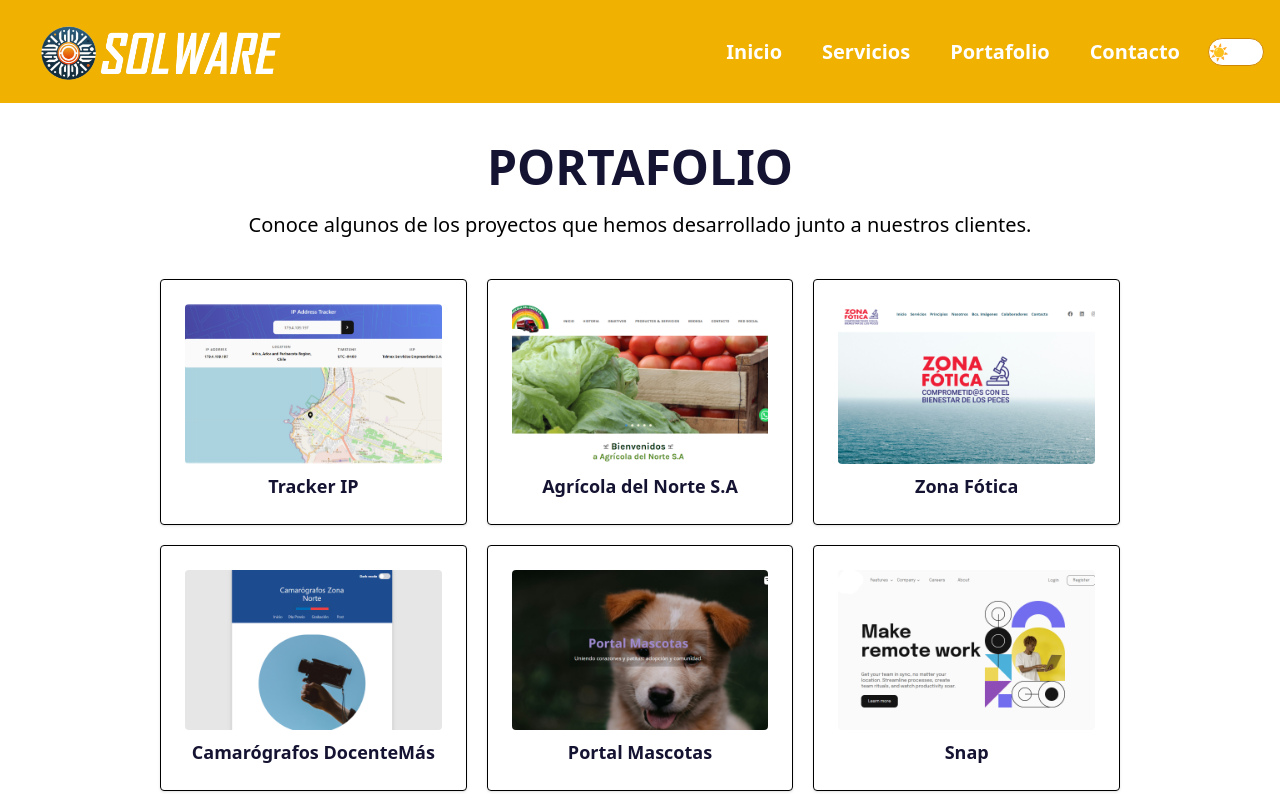
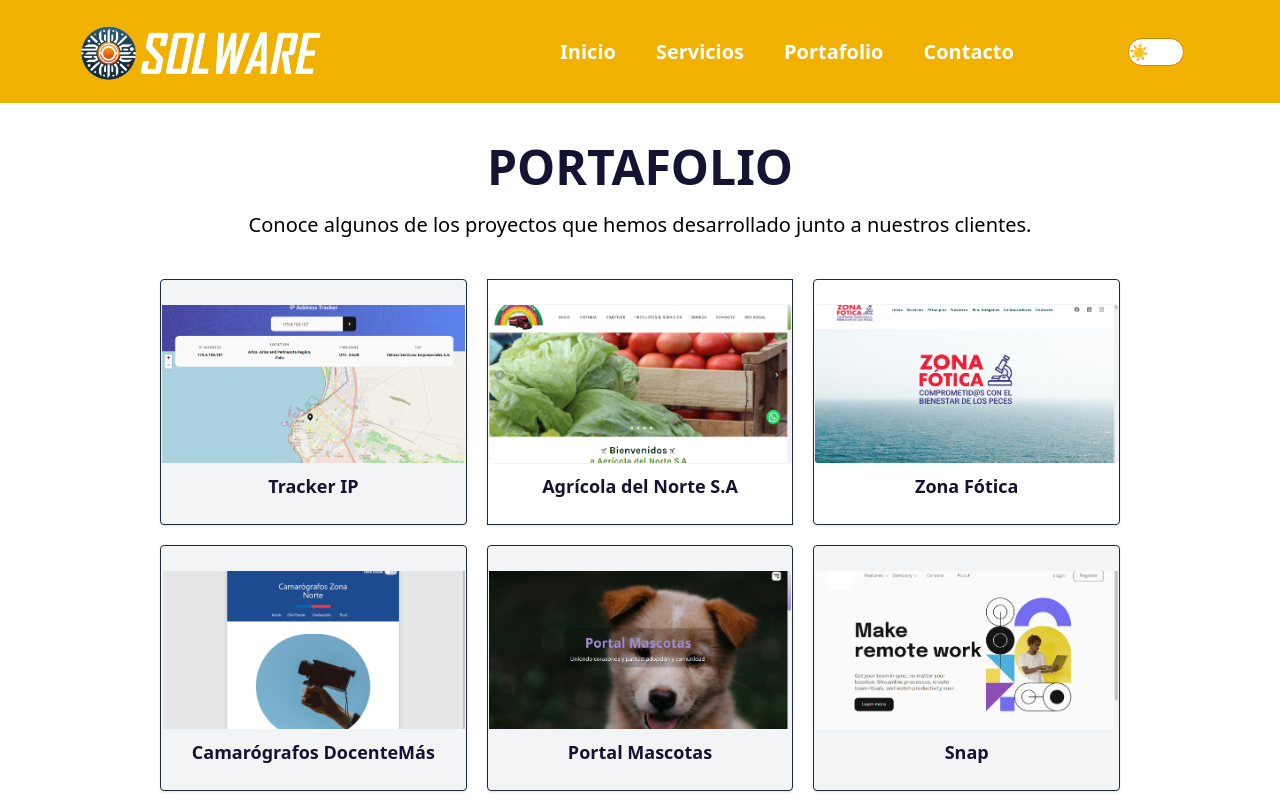
Before and after one commit to hectrhcc/Solware, a React (Vite) app: page /portafolio in a window 1280 px wide. Shown: the top 800 px of the page. Built offline with nearby package versions, Linux system fonts and the light colour scheme.

Commit message:
alineaciones

```diff
--- a/src/components/Footer.jsx
+++ b/src/components/Footer.jsx
@@ -20,9 +20,9 @@
     <img
       src={logoletra}
       alt="Logo"
-      className="w-89 h-17  object-contain lg:relative lg:left-4 "
+      className="w-89 h-17  object-contain lg:relative lg:left-15 "
     />
-    <span className="text-sm text-white bottom-3 mx-0  md:text-center lg:text-normal lg:relative lg:left-5 lg:mt-3.5 ">Desarrollo que impulsa tu negocio</span>
+    <span className="text-sm text-white bottom-3 mx-0  md:text-center lg:text-normal lg:relative lg:left-15 lg:mt-3.5 ">Desarrollo que impulsa tu negocio</span>
   </div>
 
   {/* Navegación */}
--- a/src/components/Header.jsx
+++ b/src/components/Header.jsx
@@ -53,20 +53,20 @@
     <>
       <header className="w-full h-full flex justify-between items-center p-4 bg-yellow-500 relative">
         {/* Hamburguesa */}
-        <div className="lg:hidden w-1/12 h-16.5 items-center bg-yellow-500">
+        <div className="lg:hidden md:hidden w-1/12 h-16.5 items-center bg-yellow-500">
           <button onClick={toggleMenu} className="button-menu">
             <Hamburguesa open={openBurger} />
           </button>
         </div>
 
         {/* Logo */}
-        <div className="lg:w-1/4 w-10/12 bg-yellow-500 flex items-start logo-emergente" >
+        <div className="lg:w-1/4 w-10/12 bg-yellow-500 flex items-start logo-emergente lg:relative lg:left-10" >
  <Link href="/" >
  <img src={logoletra} alt="Logo de Solware" className="object-contain lg:w-70 " />
 </Link>
         </div>
         {/* Menú escritorio */}
-        <nav className="lg:w-3/4 gap-4 hidden md:flex justify-end pr-1 bg-yellow-500 text-white place-items-start">
+        <nav className="lg:w-3/4 gap-4 hidden md:flex justify-center pr-1 bg-yellow-500 text-white place-items-start">
           <Link href="/" className="mr-3 text-xl pr-3 ml-20 font-semibold subrayado-naranja-espacio">Inicio</Link>
           <Link href="Servicios" className="mr-3 text-xl pr-3 font-semibold subrayado-naranja-espacio">Servicios</Link>
           <Link href="Portafolio" className="mr-3 text-xl pr-3 font-semibold subrayado-naranja-espacio">Portafolio</Link>
@@ -74,7 +74,7 @@
         </nav>
 
         {/* Icono Sol / Luna */}
-        <div className="flex items-center justify-items-normal ">
+        <div className="flex items-center justify-items-normal lg:relative lg:right-20 ">
           <label htmlFor="darkmode" className="bg-white w-14 h-7 rounded-full cursor-pointer p-1 border-1  border-yellow-600 relative focus:outline-none focus:ring-0">
             <input onClick={handleClick} type="checkbox" id="darkmode" className="sr-only peer " checked={darkMode} readOnly />
             <div id="luna" className="w-5 h-5  rounded-full peer-checked:translate-x-6 transition-all bg-white ">
--- a/src/components/Portafolio.jsx
+++ b/src/components/Portafolio.jsx
@@ -11,17 +11,17 @@
     <p className='text-sm md:text-lg w-11/12 md:w-2/3 lg:w-full mx-auto text-center lg:text-xl mb-5'>
         Conoce algunos de los proyectos que hemos desarrollado junto a nuestros clientes.
       </p>
-    <div className='mt-5 gap-5 flex flex-col lg:flex-row justify-center items-center w-full lg:w-3/4 mx-auto' data-aos="zoom-in">
-        <div className='text-sm md:text-lg border-1 w-3/4 lg:w-1/2 p-6 text-center rounded shadow'>
-        <img src={tracker} alt='tacker ip' className='w-full h-40 object-cover rounded  transform transition-transform duration-300 hover:scale-105 '/>
+    <div className='mt-5 gap-5 flex flex-col lg:flex-row justify-center items-center w-full lg:w-3/4 mx-auto ' data-aos="zoom-in">
+        <div className='bg-gray-100 rounded text-sm md:text-lg border-1 border-gray-800 w-3/4 lg:w-1/2 pt-6 pb-6 text-center shadow transform transition-transform duration-300 hover:scale-105'>
+        <img src={tracker} alt='tacker ip' className='w-full h-40 object-cover border-1 border-gray-100  '/>
         <h2 className='text-lg font-semibold color mt-2'>Tracker IP</h2>
         </div>
-        <div className='text-sm md:text-lg border-1 w-3/4 lg:w-1/2 p-6 text-center rounded shadow'>
-        <img src={agricola} alt='agricola del norte s.a' className='w-full h-40 object-cover rounded  transform transition-transform duration-300 hover:scale-105 '/>
+        <div className='text-sm md:text-lg  w-3/4 lg:w-1/2 text-center border-1 border-gray-800  pt-6 pb-6 ounded shadow transform transition-transform duration-300 hover:scale-105 '>
+        <img src={agricola} alt='agricola del norte s.a' className='w-full h-40 object-cover rounded  border-1 border-gray-100 '/>
         <h2 className='text-lg font-semibold color mt-2'>Agrícola del Norte S.A</h2>
         </div>
-        <div className='text-sm md:text-lg border-1 w-3/4 lg:w-1/2 p-6 text-center rounded shadow'>
-        <img src={zona} alt='zona fotica' className='w-full h-40 object-cover rounded   transform transition-transform duration-300 hover:scale-105'/>
+        <div className='text-sm md:text-lg border-1 w-3/4 lg:w-1/2   border-gray-800 pt-6 pb-6 text-center rounded shadow transform transition-transform duration-300 hover:scale-105 '>
+        <img src={zona} alt='zona fotica' className='w-full h-40 object-cover border-1  rounded border-gray-100 '/>
         <h2 className='text-lg font-semibold color mt-2'>Zona Fótica</h2>
         </div>
     </div>
--- a/src/pages/ContactoPage.jsx
+++ b/src/pages/ContactoPage.jsx
@@ -7,8 +7,8 @@
 
   return (
     <>
-      <h1 className='text-2xl md:text-4xl lg:text-5xl font-bold color text-center mt-7 md:mt-10 mb-0 md:mb-2 color ' data-aos="fade-up" >CONTACTO</h1>
-    <div className=' lg:flex  lg:flex-row lg:mb-12 mb-7 items-stretch '>
+      <h1 className='text-2xl md:text-4xl lg:text-5xl font-bold color text-center mt-7 md:mt-10 mb-1 md:mb-2 color ' data-aos="fade-up" >CONTACTO</h1>
+    <div className=' lg:flex  lg:flex-row lg:mb-20 mb-7 items-stretch '>
       <div className='hidden lg:flex  w-3/12  h-full  relative left-10 ' data-aos="fade-right">
    <video
   autoPlay
--- a/src/pages/PortafolioPage.jsx
+++ b/src/pages/PortafolioPage.jsx
@@ -11,32 +11,33 @@
 
       <div className='mt-5 mb-15 gap-5 flex flex-col lg:flex-row justify-center items-center w-full lg:w-3/4 mx-auto' data-aos="fade-up">
 
-        <div className='border-1 w-3/4 lg:w-1/2 p-6 text-center rounded shadow'>
+        <div className='bg-gray-100 rounded text-sm md:text-lg border-1 border-gray-800 w-3/4 lg:w-1/2 pt-6 pb-6 text-center shadow  transform transition-transform duration-300 hover:scale-105'>
           <img
             src={camara}
             alt='camarógrafos docentemás'
-            className='w-full h-40 object-cover rounded transform transition-transform duration-300 hover:scale-105'
+            className='w-full h-40 object-cover border-1 border-gray-100 '
           />
           <h2 className='text-lg font-semibold color mt-2'>Camarógrafos DocenteMás</h2>
         </div>
 
-        <div className='border-1 w-3/4 lg:w-1/2 p-6 text-center rounded shadow'>
+        <div className='bg-gray-100 rounded text-sm md:text-lg border-1 border-gray-800 w-3/4 lg:w-1/2 pt-6 pb-6 text-center shadow  transform transition-transform duration-300 hover:scale-105'>
           <img
             src={mascotas}
             alt='portal mascotas'
-            className='w-full h-40 object-cover rounded transform transition-transform duration-300 hover:scale-105'
+            className='w-full h-40 object-cover border-1 border-gray-100'
           />
           <h2 className='text-lg font-semibold color mt-2'>Portal Mascotas</h2>
         </div>
 
-        <div className='border-1 w-3/4 lg:w-1/2 p-6 text-center rounded shadow'>
+        <div className='bg-gray-100 rounded text-sm md:text-lg border-1 border-gray-800 w-3/4 lg:w-1/2 pt-6 pb-6 text-center shadow  transform transition-transform duration-300 hover:scale-105'>
           <img
             src={snap}
             alt='snap'
-            className='w-full h-40 object-cover rounded transform transition-transform duration-300 hover:scale-105'
+            className='w-full h-40 object-cover border-1 border-gray-100'
           />
           <h2 className='text-lg font-semibold color mt-2'>Snap</h2>
         </div>
+
       </div>
     </>
   );
```
Also changed, not shown: public/camarografo.png.
